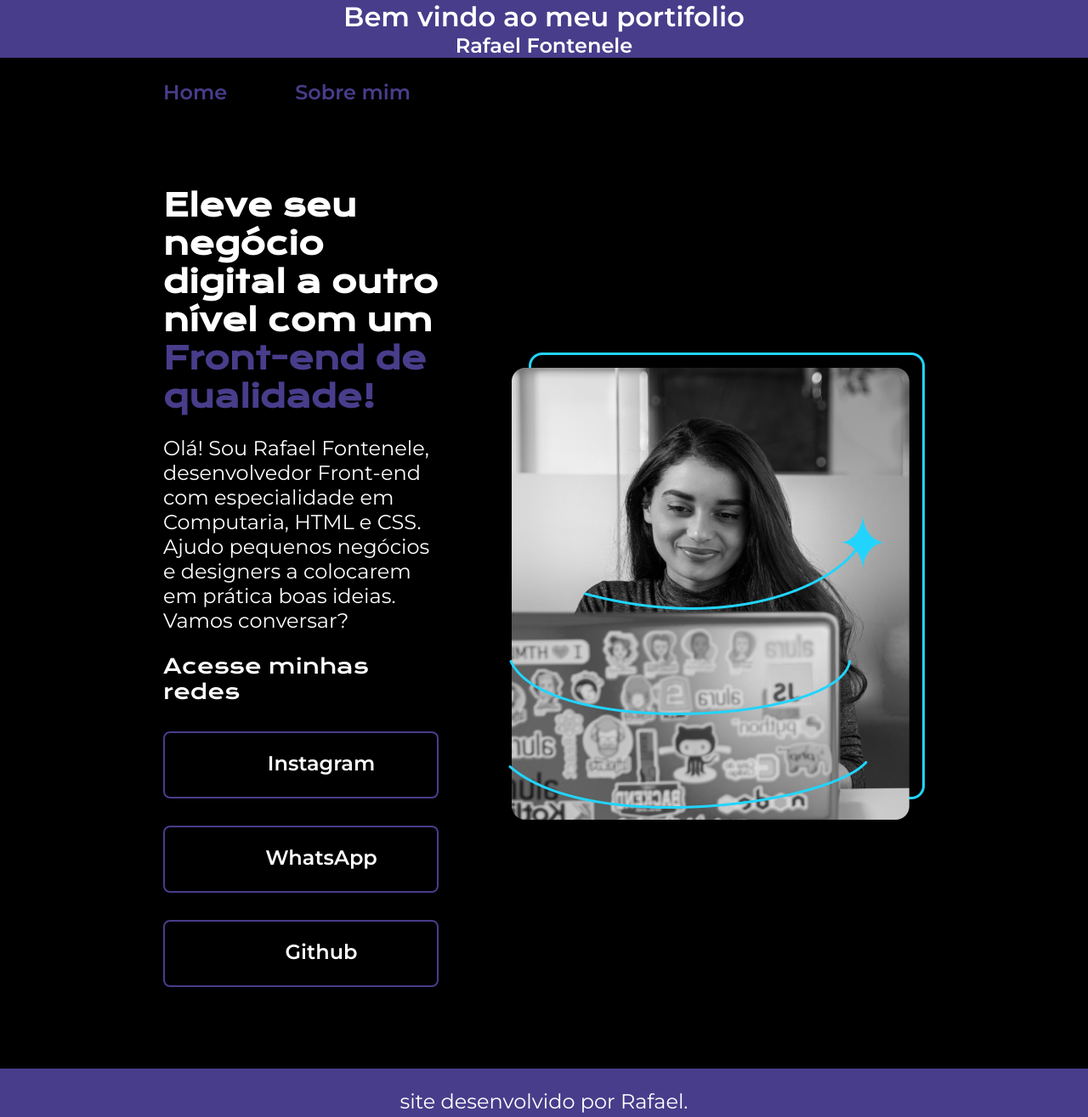
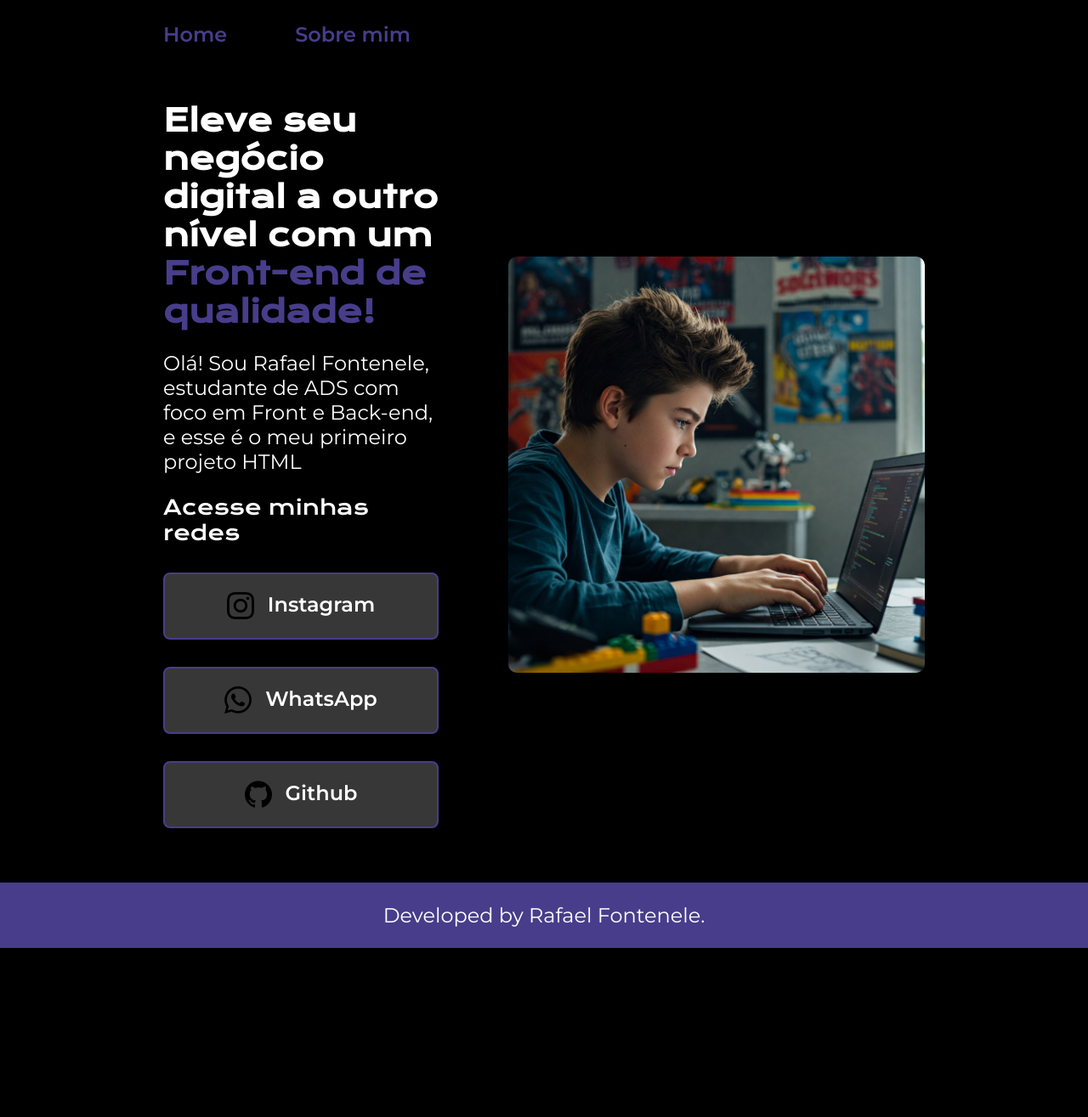
Before and after one commit to R4ffz0/alura-pagina, a plain HTML site: page index.html in a window 1280 px wide. Shown: the whole page at 85% size. After the commit the page ends 1116 px from the top, so only its background shows below. Drawn offline with nearby package versions, Linux system fonts and the light colour scheme.

Commit message:
Add files via upload

```diff
--- a/index.html
+++ b/index.html
@@ -11,8 +11,6 @@
 <body>
     <header>
         <div class="cabecalho_apresentacao">
-            <h1><strong>Bem vindo ao meu portifolio</strong></h1>
-            <h2>Rafael Fontenele</h2>
         </div>
         <nav class="cabecalho_menu">
             <a class="cabecalho_link" href="index.html">Home</a>
@@ -27,7 +25,7 @@
                 <strong class="texto-destaque"> Front-end de qualidade!</strong>
             </h1>
             <p class="apresentacao__conteudo__texto">
-                Olá! Sou Rafael Fontenele, desenvolvedor Front-end com especialidade em Computaria, HTML e CSS. Ajudo pequenos negócios e designers a colocarem em prática boas ideias. Vamos conversar?
+                Olá! Sou Rafael Fontenele, estudante de ADS com foco em Front e Back-end, e esse é o meu primeiro projeto HTML
             </p>
             <div class="apresentacao_botao">
                 <h2 class="subtitulo_link">Acesse minhas redes</h2>
@@ -45,12 +43,12 @@
                 </a>
             </div>
         </section>
-        <img class="apresentacao_imagem" src="./assets/Imagem.png" alt="rafa programador">
+        <img class="apresentacao_imagem" width="490" height="550" src="./assets/imagemProgramando.jpeg" alt="garoto programando">
     </main>
 </body>
 
 <footer class="rodape">
-    <p>site desenvolvido por Rafael.</p>
+    <p>Developed by Rafael Fontenele.</p>
 </footer>
 
 </html>
--- a/styles/style.css
+++ b/styles/style.css
@@ -18,7 +18,6 @@
 
 body {
     display: flex;
-    gap: 32px;
     box-sizing: border-box;
     flex-direction: column;
     color: var(--cor-secundaria );
@@ -41,8 +40,7 @@ body {
     padding: 2% 0% 0% 15%;
     display: flex;
     gap: 5rem;
-    text-decoration: none;
-}
+    }
 
 .cabecalho_link {
     text-decoration: none;
@@ -105,7 +103,7 @@ body {
     display: flex;
     justify-content: center;
     gap: 16px;
-    background-color: var(--cor-primaira);
+    background-color:#383737;
     border: 2px solid var(--cor-terciaria);
     transition: 0.5s;
     cursor: pointer;
```
Also changed, not shown: about.html (+1 -5 lines), assets/imagemProgramando.jpeg (added).
